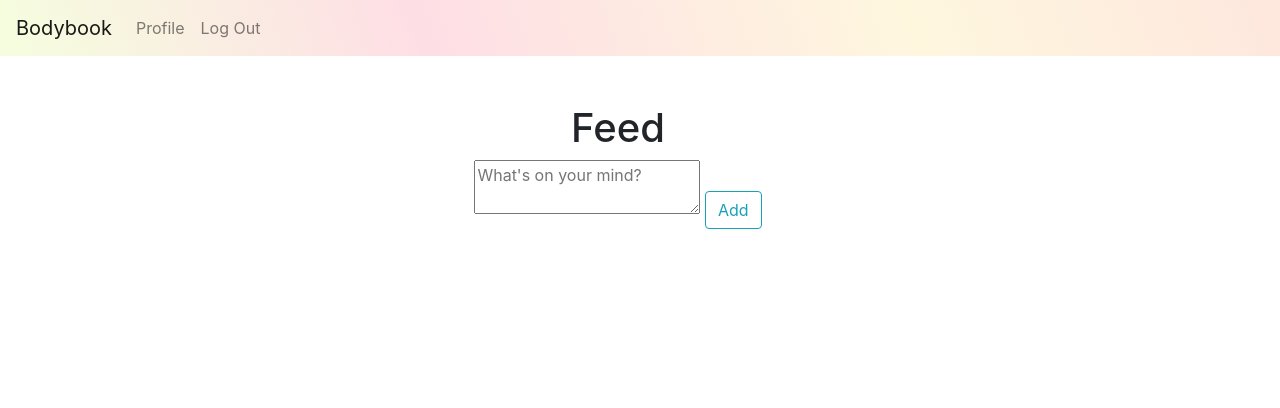
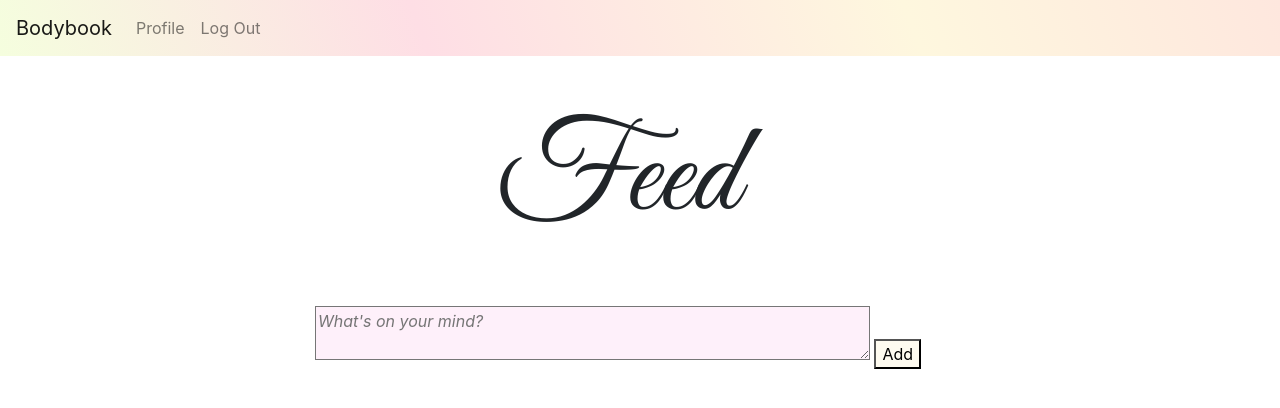
Before and after one commit to shin101/bodybook, a Flask app: template templates/user/feed.html in a window 1280 px wide. Shown: the top 408 px of the page. Run offline with Flask 2, Linux system fonts and the light colour scheme; the template is opened without the code that fills it: values that come from a table or form of the project are taken from there, others are empty; parts of the project's set-up code (start-up, migrations or seed data) failed here and were passed over; some libraries are stand-ins or nearby versions.

Commit message:
most functionality works!

```diff
--- a/app.py
+++ b/app.py
@@ -27,7 +27,7 @@ login_manager = LoginManager()
 login_manager.init_app(app)
 
 connect_db(app)
-setup()
+# setup()
 
 ##############################################################################
 
@@ -158,10 +158,11 @@ def unfriend(user_id):
         flash("Access unauthorized.", "danger")
         return redirect("/")
 
-    if matching_friends := FriendList.query.filter((FriendList.user_id == g.user.id and FriendList.friend_of_id == user_id) | (FriendList.user_id == user_id and FriendList.friend_of_id == g.user.id)).all():
 
-        db.session.commit()
-        flash('friend request sent!')
+    db.session.delete(FriendList.query.filter_by(user_id=g.user.id, friend_of_id=user_id).first())
+    db.session.delete(FriendList.query.filter_by(user_id=user_id, friend_of_id=g.user.id).first())
+    db.session.commit()
+    flash('you are no longer friends with this person.')
 
     return redirect(f"/users/{g.user.id}/detail")
 
@@ -193,11 +194,26 @@ def edit_profile(user_id):
     return render_template('/user/edit.html',form=form,user=user)
 
 
+@app.route('/delete_account/<user_id>/', methods=['GET'])
+def delete_account(user_id):
+    if not g.user:
+        flash("Access unauthorized.", "danger")
+        return redirect("/")
+
+    user = User.query.get(user_id)
+
+    db.session.delete(user)
+    db.session.commit()
+    flash('user deleted')
+
+    g.user = None
+    return redirect("/")
+
 ######################################################################################################
 # Handling Posts
 
 
-@app.route('/status/<int:post_id>/delete', methods=['POST'])
+@app.route('/status/<int:post_id>/delete', methods=['GET'])
 def delete_status(post_id):
     if not g.user:
         flash("Access unauthorized.", "danger")
--- a/static/stylesheets/style.css
+++ b/static/stylesheets/style.css
@@ -25,14 +25,24 @@
     100% {transform: translate(5px,5px) rotate(-5deg);}
 }
 
-/* #feed {
-    font-family: great-vibes, sans-serif;
+#feed {
+    font-family: 'Great Vibes', cursive, sans-serif;
     font-style: normal;
     font-weight: 400;
-} */
+    font-size : 8rem;
+    margin-bottom:3rem;
+}
 
 
+.input {
+    width:50%;
+    background-color: #FEF0FA;
+    font-style: italic;
+}
 
+#input-button {
+   background-color: #FEFBF0;
+}
 
 #navbar {
     background-image: linear-gradient(
--- a/templates/base.html
+++ b/templates/base.html
@@ -12,6 +12,11 @@
     <link rel="icon" type="image/x-icon" href="/static/images/favicon.ico"/>
     <title> Bodybook </title>
     <link rel="stylesheet" href="/static/stylesheets/style.css">
+    <link rel="preconnect" href="https://fonts.googleapis.com">
+    <link rel="preconnect" href="https://fonts.gstatic.com" crossorigin>
+    <link href="https://fonts.googleapis.com/css2?family=Great+Vibes&display=swap" rel="stylesheet">
+
+
 </head>
 <body>
     {% block content %}
--- a/templates/user/detail.html
+++ b/templates/user/detail.html
@@ -49,8 +49,8 @@
 
 {% if g.user.id == user.id %}
 <table border="1">
+    <h2>Friends</h2>
     {% for entry in friend_list %}
-    <h2>Friends</h2>
         <td>
             <img class="img-fluid" src="{{entry.friend.picture}}" width="50" height="50">
             <p><a href="/users/{{entry.friend_of_id}}/detail">{{entry.friend.name}}</a></p>
@@ -62,7 +62,7 @@
 </table>
 {% endif %}
 
-<h2>My Posts <span class="badge badge-primary">{{user.posts | length}}</span></h2>
+<h2 class="m-4">My Posts <span class="badge badge-primary">{{user.posts | length}}</span></h2>
 
 
 {% for post in posts %}
--- a/templates/user/edit.html
+++ b/templates/user/edit.html
@@ -38,14 +38,11 @@
           {{ field(placeholder=field.label.text, class="form-control") }}
         {% endfor %}
 
-
-
-
         <button class="btn btn-primary m-3">Edit Profile</button>
 
     </form>
 
-<button class="btn btn-danger">Delete Account (currently unavailable)</button>
+<a href="/delete_account/{{user.id}}" method="GET">Delete Account</a>
 
 </div>
 
--- a/templates/user/feed.html
+++ b/templates/user/feed.html
@@ -25,11 +25,11 @@
 <div class="container text-center m-5">
 <h1 id="feed">Feed</h1>
 
-<form method="POST">
+<form method="POST" class="mb-4">
     {{ form.csrf_token }}
 
-    {{ form.status(placeholder="What's on your mind?") }}
-    <button class="btn btn-outline-info">Add</button>
+    {{ form.status(placeholder="What's on your mind?", class="input") }}
+    <button id="input-button">Add</button>
 </form>
 
 
@@ -42,7 +42,7 @@
     <p>{{post.status}}</p>
     <p style="font-size:10px;">{{post.timestamp.strftime ('%d %B %Y at %H %M')}}</p>
     {% if post.author.id==g.user.id %}
-    <button action="/status/<int:post_id>/delete" class="btn btn-sm">Delete</button>
+    <a href="/status/{{post.id}}/delete" class="btn btn-primary btn-sm">Delete</a>
     {% endif %}
 </li>
 </ul>
```
Also changed, not shown: models.py (+10 -2 lines).
